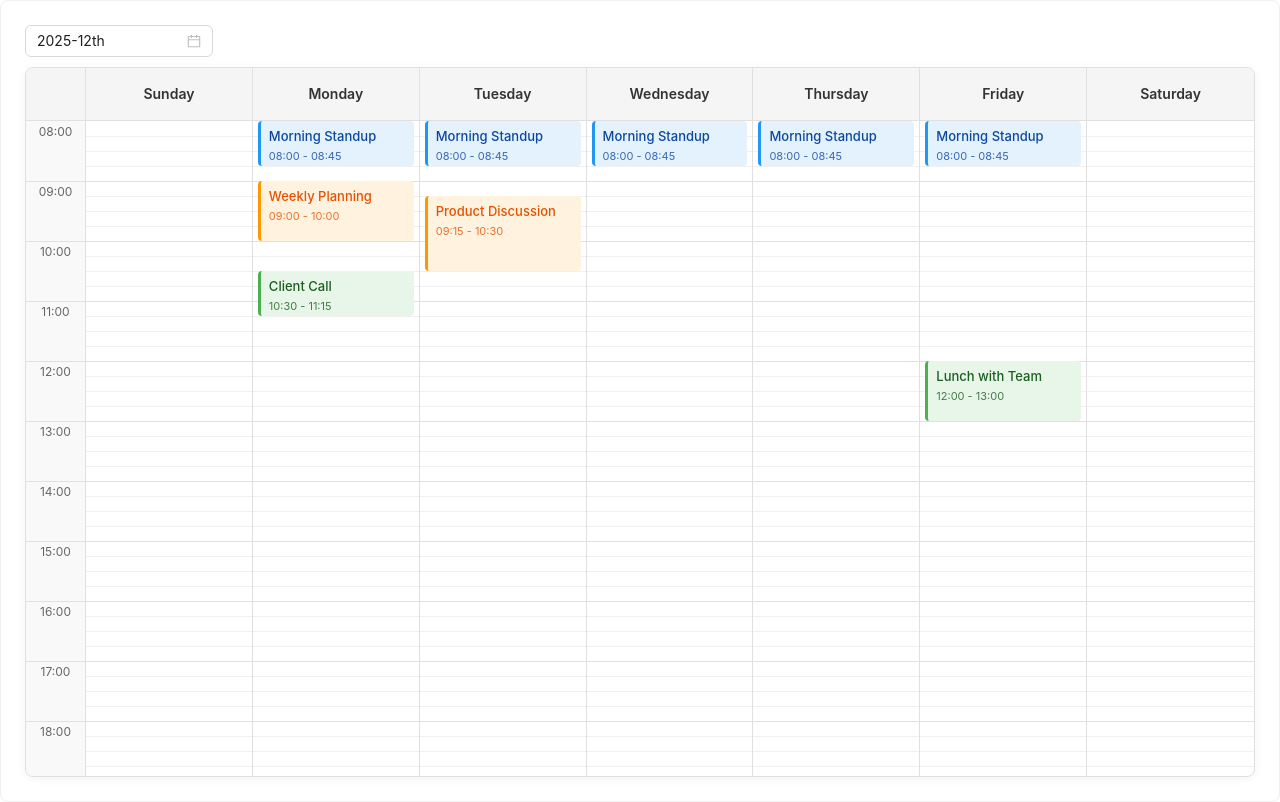
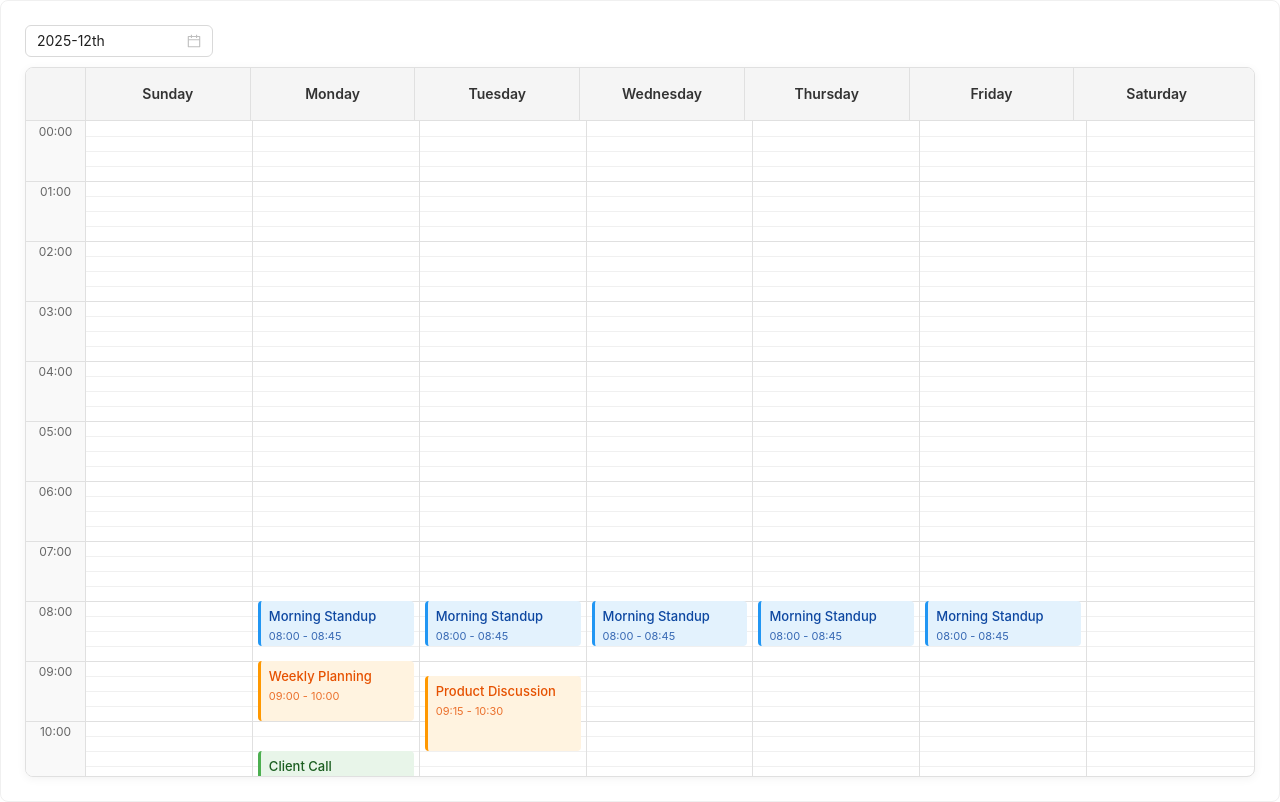
Before and after one commit to vinctustech/week-calendar, a React (Vite) app: page / in a window 1280 px wide. Built offline with nearby package versions, Linux system fonts and the light colour scheme.

Commit message:
fix vertical line misalignment

```diff
--- a/src/App.tsx
+++ b/src/App.tsx
@@ -11,7 +11,7 @@ const App: FC = () => {
     <Card>
       <DatePicker picker="week" value={value} onChange={setValue} style={{ marginBottom: 10 }} />
       <div style={{ height: 'calc(100vh - 90px)' }}>
-        <WeekCalendar startHour={8} endHour={23} events={events} />
+        <WeekCalendar startHour={0} endHour={24} events={events} />
       </div>
     </Card>
   )
--- a/src/WeekCalendar/styles.scss
+++ b/src/WeekCalendar/styles.scss
@@ -15,8 +15,8 @@ $box-shadow: 0 2px 10px rgba(0, 0, 0, 0.05);
 }
 
 .week-calendar {
-  display: grid;
-  grid-template-rows: auto 1fr;
+  display: flex;
+  flex-direction: column;
   border: 1px solid $border-color;
   border-radius: 8px;
   overflow: hidden;
@@ -27,6 +27,7 @@ $box-shadow: 0 2px 10px rgba(0, 0, 0, 0.05);
   .day-headers {
     display: grid;
     grid-template-columns: $time-column-width 1fr 1fr 1fr 1fr 1fr 1fr 1fr;
+    padding-right: 15px;  // Approximate scrollbar width
     background-color: $header-bg-color;
 
     .day-header {
@@ -45,7 +46,7 @@ $box-shadow: 0 2px 10px rgba(0, 0, 0, 0.05);
     display: grid;
     grid-template-columns: $time-column-width 1fr 1fr 1fr 1fr 1fr 1fr 1fr;
     border-top: 1px solid $border-color;
-    overflow-y: auto;
+    overflow-y: scroll;
 
     .time-labels {
       grid-column: 1;
```
